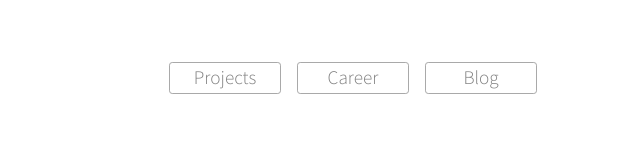
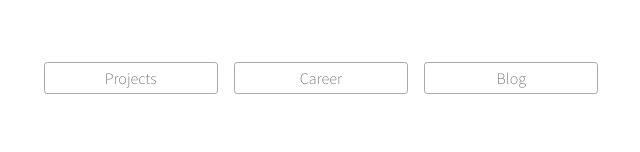
Before and after one commit to daengdaengLee/portfolio, a Vue app: page / in a window 1280 px wide. Shown: the part 412-564 px from the top of the page, without its empty margins (319-959 px from the left). Built offline with nearby package versions, Linux system fonts and the light colour scheme; the HTML template or start-up script is replaced by a standard one.

Commit message:
포트폴리오 메뉴 스타일 리팩토링

```diff
--- a/src/components/PortfolioMenu.vue
+++ b/src/components/PortfolioMenu.vue
@@ -1,9 +1,21 @@
 <template>
-  <ul class="PortfolioMenu">
-    <li @click="navigate('PortfolioProjects', 'router')">Projects</li>
-    <li @click="navigate('PortfolioCareers', 'router')">Career</li>
-    <li @click="navigate('https://daengdaenglee.github.io', 'link')">Blog</li>
-  </ul>
+  <div class="PortfolioMenu row justify-content-center">
+    <div class="MenuItem col-3 col-md-2" @click="navigate('PortfolioProjects', 'router')">
+      <div class="MenuContent d-flex justify-content-center align-items-center">
+        Projects
+      </div>
+    </div>
+    <div class="MenuItem col-3 col-md-2" @click="navigate('PortfolioCareers', 'router')">
+      <div class="MenuContent d-flex justify-content-center align-items-center">
+        Career
+      </div>
+    </div>
+    <div class="MenuItem col-3 col-md-2" @click="navigate('https://daengdaenglee.github.io', 'link')">
+      <div class="MenuContent d-flex justify-content-center align-items-center">
+        Blog
+      </div>
+    </div>
+  </div>
 </template>
 
 <script>
@@ -23,34 +35,23 @@ export default {
 
 <style scoped>
 .PortfolioMenu {
-  width: 100%;
   margin: 2rem;
-  display: flex;
-  justify-content: center;
 }
-.PortfolioMenu li {
-  box-sizing: border-box;
-  width: 26%;
+.PortfolioMenu .MenuItem {
   margin: 0 0.5rem;
-  display: inline-flex;
   height: 2rem;
-  justify-content: center;
-  align-items: center;
   border: 1px solid darkgray;
   border-radius: 0.2rem;
   color: gray;
   font-size: 1rem;
   font-weight: 300;
 }
-.PortfolioMenu li:hover {
+.PortfolioMenu .MenuItem:hover {
   background-color: darkgray;
   cursor: pointer;
   color: white;
 }
-@media (min-width: 768px) {
-  .PortfolioMenu li {
-    width: 7rem;
-    font-size: 1.2rem;
-  }
+.PortfolioMenu .MenuItem .MenuContent {
+  height: 100%;
 }
 </style>
```
